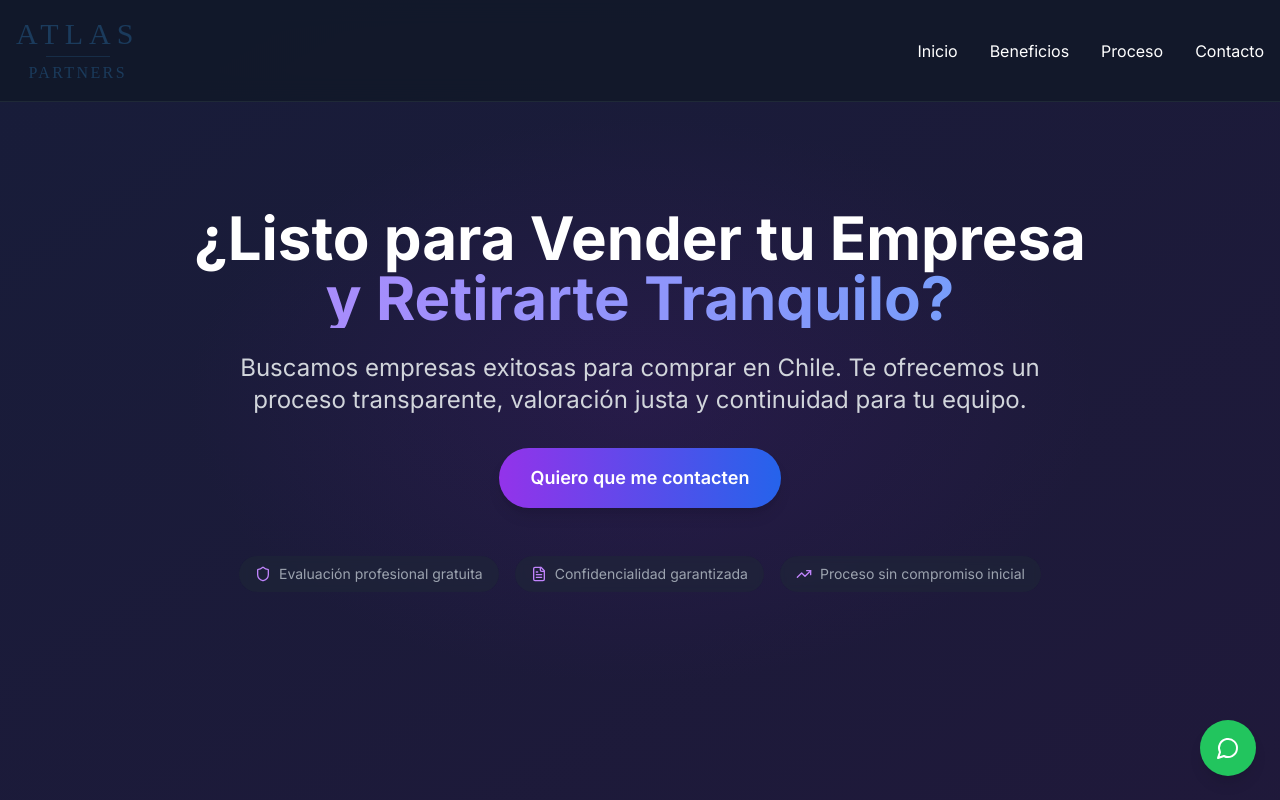
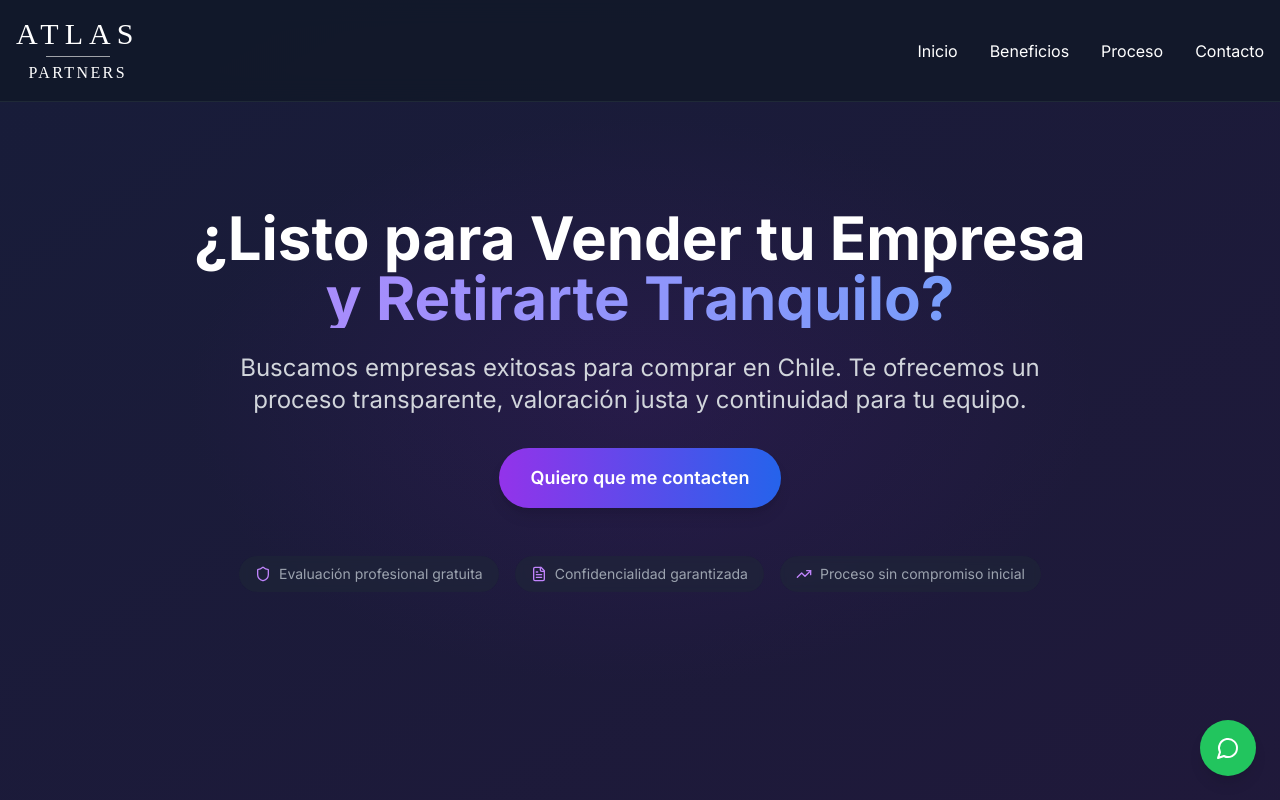
Before and after one commit to cperezdearce1/chile-empresa-venta-portal, a React (Vite) app: page / in a window 1280 px wide. Shown: the top 800 px of the page. Built offline with nearby package versions, Linux system fonts and the light colour scheme.

Commit message:
Fix: Logo color contrast
Change logo text color to match the website's primary text color for better visibility.

```diff
--- a/src/components/Logo.tsx
+++ b/src/components/Logo.tsx
@@ -14,18 +14,17 @@ const Logo: React.FC<LogoProps> = ({ className = '', onClick }) => {
     >
       <div className="flex flex-col items-center">
         <div
-          className="text-2xl md:text-3xl font-light tracking-[0.2em] mb-1"
-          style={{ color: '#1B3B5C', fontFamily: 'serif' }}
+          className="text-2xl md:text-3xl font-light tracking-[0.2em] mb-1 text-white"
+          style={{ fontFamily: 'serif' }}
         >
           ATLAS
         </div>
         <div
-          className="w-16 h-px mb-1"
-          style={{ backgroundColor: '#1B3B5C', opacity: 0.6 }}
+          className="w-16 h-px mb-1 bg-white opacity-60"
         ></div>
         <div
-          className="text-sm md:text-base font-light tracking-[0.15em]"
-          style={{ color: '#1B3B5C', fontFamily: 'serif' }}
+          className="text-sm md:text-base font-light tracking-[0.15em] text-white"
+          style={{ fontFamily: 'serif' }}
         >
           PARTNERS
         </div>
```
